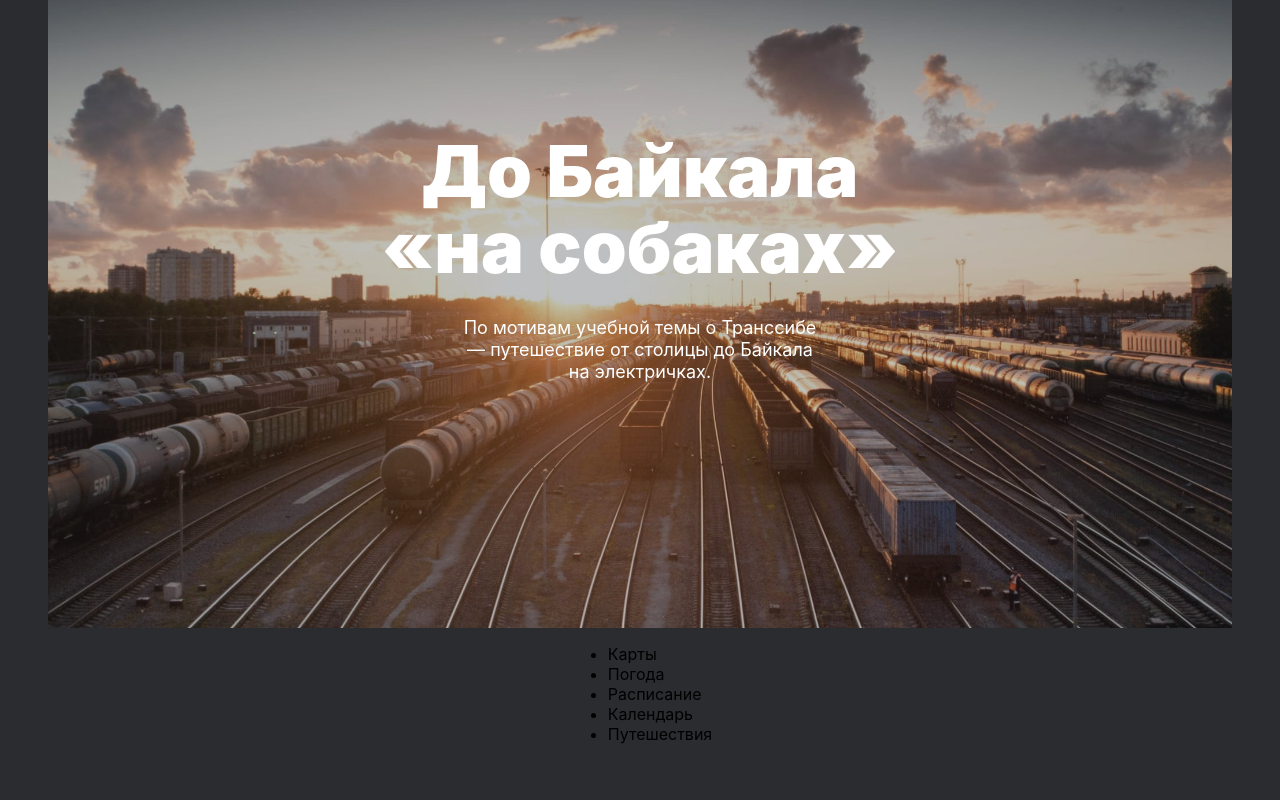
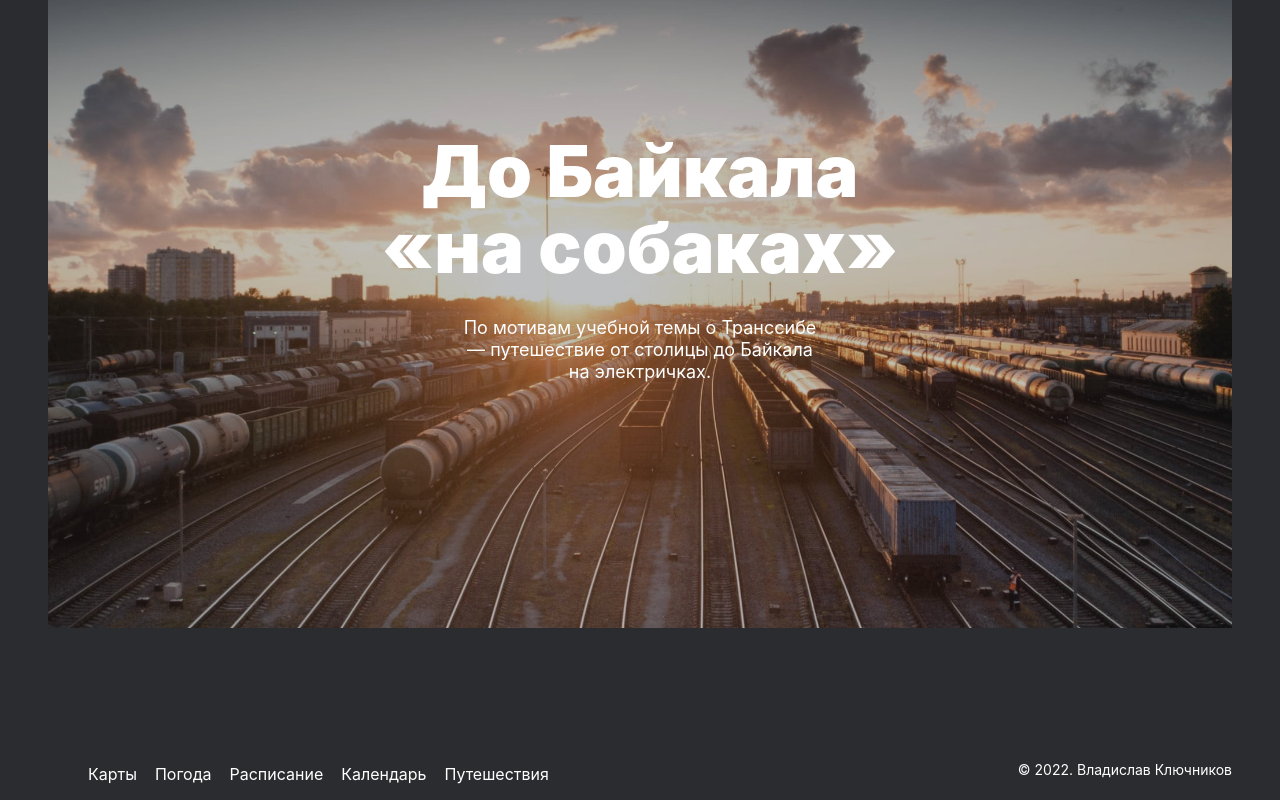
Before and after one commit to qann1st/russian-travel, a plain HTML site: page index.html in a window 1280 px wide. Shown: the part 6113-6913 px from the top of the page. Before the commit the page ends 6873 px from the top, so only its background shows below. Drawn offline with Linux system fonts and the light colour scheme; a web font is replaced by a local one.

Commit message:
feat: add footer

```diff
--- a/blocks/cover/cover.css
+++ b/blocks/cover/cover.css
@@ -1,3 +1,4 @@
 .cover {
   display: grid;
+  padding-bottom: 92px;
 }
--- /dev/null
+++ b/blocks/footer/__copyright/footer__copyright.css
@@ -0,0 +1,7 @@
+.footer__copyright {
+  font-style: normal;
+  font-weight: 400;
+  font-size: 14px;
+  line-height: 16px;
+  color: #ffffff;
+}
--- a/blocks/footer/__link/footer__link.css
+++ b/blocks/footer/__link/footer__link.css
@@ -0,0 +1,8 @@
+.footer__link {
+  font-style: normal;
+  font-weight: 400;
+  font-size: 16px;
+  line-height: 18px;
+  color: #ffffff;
+  text-decoration: none;
+}
--- /dev/null
+++ b/blocks/footer/__links/footer__links.css
@@ -0,0 +1,6 @@
+.footer__links {
+  display: flex;
+  list-style: none;
+  gap: 18px;
+  text-decoration: none;
+}
--- a/blocks/footer/footer.css
+++ b/blocks/footer/footer.css
@@ -0,0 +1,8 @@
+.footer {
+  display: flex;
+  max-width: 1280px;
+  width: 100%;
+  padding: 28px 48px 0;
+  justify-content: space-between;
+  box-sizing: border-box;
+}
--- a/blocks/header/header.css
+++ b/blocks/header/header.css
@@ -6,3 +6,12 @@
   justify-content: space-between;
   box-sizing: border-box;
 }
+
+@media screen and (min-width: 1024px) and (max-width: 1279px) {
+  .header {
+    max-width: 1024px;
+    width: 100%;
+    justify-content: space-between;
+    box-sizing: border-box;
+  }
+}
--- a/index.html
+++ b/index.html
@@ -305,15 +305,49 @@
       </section>
     </main>
     <footer class="footer">
-      <nav class="nav">
-        <ul>
-          <li class="footer__link">Карты</li>
-          <li class="footer__link">Погода</li>
-          <li class="footer__link">Расписание</li>
-          <li class="footer__link">Календарь</li>
-          <li class="footer__link">Путешествия</li>
-        </ul>
-      </nav>
+      <ul class="footer__links">
+        <li>
+          <a
+            href="
+            https://yandex.ru/maps"
+            class="footer__link"
+            >Карты</a
+          >
+        </li>
+        <li>
+          <a
+            href="
+            https://yandex.ru/pogoda"
+            class="footer__link"
+            >Погода</a
+          >
+        </li>
+        <li>
+          <a
+            href="
+            https://rasp.yandex.ru"
+            class="footer__link"
+            >Расписание</a
+          >
+        </li>
+        <li>
+          <a
+            href="
+            https://calendar.yandex.ru"
+            class="footer__link"
+            >Календарь</a
+          >
+        </li>
+        <li>
+          <a
+            href="
+            https://travel.yandex.ru"
+            class="footer__link"
+            >Путешествия</a
+          >
+        </li>
+      </ul>
+      <p class="footer__copyright">© 2022. Владислав Ключников</p>
     </footer>
   </body>
 </html>
--- a/pages/index.css
+++ b/pages/index.css
@@ -43,3 +43,5 @@
 
 @import url(../blocks/footer/footer.css);
 @import url(../blocks/footer/__link/footer__link.css);
+@import url(../blocks/footer/__links/footer__links.css);
+@import url(../blocks/footer/__copyright/footer__copyright.css);
```
